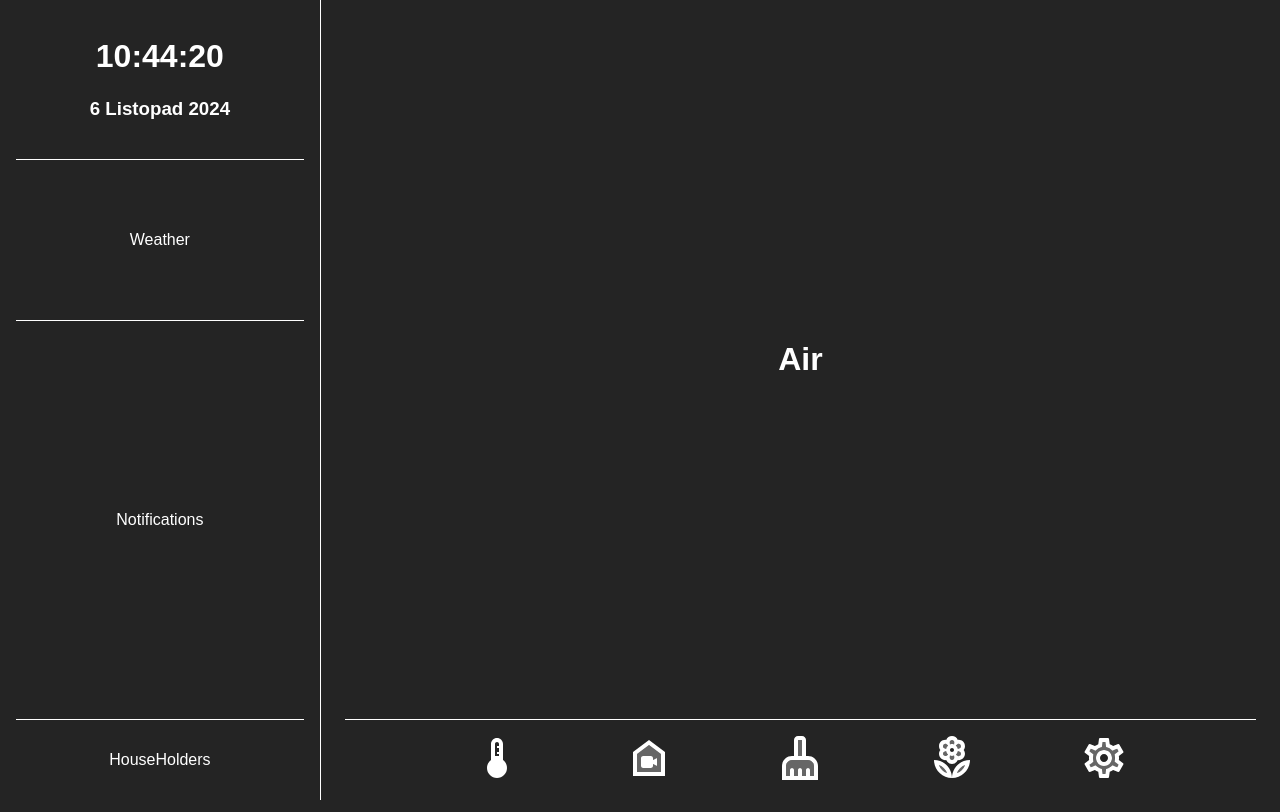
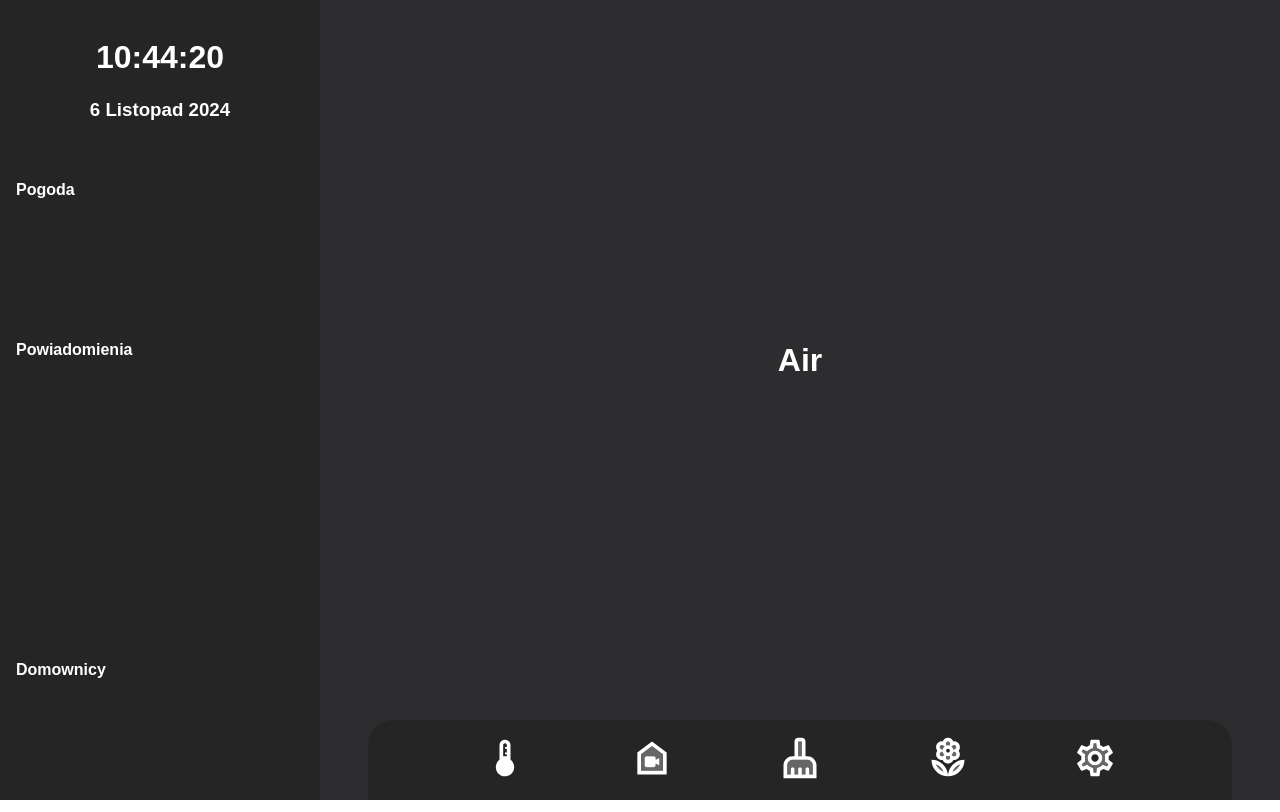
Before and after one commit to m-godlewski/boolhub, a React (Vite) app in the folder central_frontend/: page / in a window 1280 px wide. Built offline with nearby package versions, Linux system fonts and the light colour scheme.

Commit message:
BH-49 - UI restyled

```diff
--- a/central_frontend/src/components/HouseHolders/HouseHolders.jsx
+++ b/central_frontend/src/components/HouseHolders/HouseHolders.jsx
@@ -1,3 +1,7 @@
 export default function HouseHolders() {
-  return <div id="householders">HouseHolders</div>;
+  return (
+    <div id="householders">
+      <h4>Domownicy</h4>
+    </div>
+  );
 }
--- a/central_frontend/src/components/NavigationMenu/NavigationMenu.jsx
+++ b/central_frontend/src/components/NavigationMenu/NavigationMenu.jsx
@@ -10,23 +10,23 @@ export default function NavigationMenu({ onButtonClick, selectedButton }) {
     <div id="navigation-menu">
       <NavigationMenuTile
         onClick={() => onButtonClick("air")}
-        icon={<DeviceThermostatTwoToneIcon sx={{ fontSize: "6vh" }} />}
+        icon={<DeviceThermostatTwoToneIcon sx={{ fontSize: "5.5vh" }} />}
       />
       <NavigationMenuTile
         onClick={() => onButtonClick("monitoring")}
-        icon={<CameraIndoorTwoToneIcon sx={{ fontSize: "6vh" }} />}
+        icon={<CameraIndoorTwoToneIcon sx={{ fontSize: "5.5vh" }} />}
       />
       <NavigationMenuTile
         onClick={() => onButtonClick("cleaning")}
-        icon={<CleaningServicesTwoToneIcon sx={{ fontSize: "6vh" }} />}
+        icon={<CleaningServicesTwoToneIcon sx={{ fontSize: "5.5vh" }} />}
       />
       <NavigationMenuTile
         onClick={() => onButtonClick("plants")}
-        icon={<LocalFloristTwoToneIcon sx={{ fontSize: "6vh" }} />}
+        icon={<LocalFloristTwoToneIcon sx={{ fontSize: "5.5vh" }} />}
       />
       <NavigationMenuTile
         onClick={() => onButtonClick("settings")}
-        icon={<SettingsTwoToneIcon sx={{ fontSize: "6vh" }} />}
+        icon={<SettingsTwoToneIcon sx={{ fontSize: "5.5vh" }} />}
       />
     </div>
   );
--- a/central_frontend/src/components/Notifications/Notifications.jsx
+++ b/central_frontend/src/components/Notifications/Notifications.jsx
@@ -1,3 +1,7 @@
 export default function Notifications() {
-  return <div id="notifications">Notifications</div>;
+  return (
+    <div id="notifications">
+      <h4>Powiadomienia</h4>
+    </div>
+  );
 }
--- a/central_frontend/src/components/Weather/Weather.jsx
+++ b/central_frontend/src/components/Weather/Weather.jsx
@@ -1,3 +1,7 @@
 export default function Weather() {
-  return <div id="weather">Weather</div>;
+  return (
+    <div id="weather">
+      <h4>Pogoda</h4>
+    </div>
+  );
 }
--- a/central_frontend/src/index.css
+++ b/central_frontend/src/index.css
@@ -3,7 +3,6 @@
 body {
   margin: 0;
   padding: 0;
-  background-color: #242424;
   color: white;
   overflow: hidden;
   font-family: "Ubuntu", sans-serif;
@@ -28,7 +27,7 @@ body {
   flex-direction: column;
   align-items: center;
   justify-content: center;
-  border-right: 1px solid white;
+  background-color: #252526;
 }
 
 #clock {
@@ -38,7 +37,6 @@ body {
   flex-direction: column;
   align-items: center;
   justify-content: center;
-  border-bottom: 1px solid white;
   line-height: 0.5;
 }
 
@@ -46,27 +44,19 @@ body {
   width: 90%;
   height: 20%;
   display: flex;
-  align-items: center;
-  justify-content: center;
-  border-bottom: 1px solid white;
 }
 
 #notifications {
   width: 90%;
-  height: 50%;
+  height: 40%;
   display: flex;
-  align-items: center;
-  justify-content: center;
-  border-bottom: 1px solid white;
 }
 
 #householders {
   display: flex;
   width: 90%;
-  height: 10%;
+  height: 20%;
   display: flex;
-  align-items: center;
-  justify-content: center;
 }
 
 /* Right Panel */
@@ -78,6 +68,7 @@ body {
   flex-direction: column;
   align-items: center;
   justify-content: center;
+  background-color: #2d2d30;
 }
 
 #render-pattern {
@@ -86,7 +77,6 @@ body {
   display: flex;
   align-items: center;
   justify-content: center;
-  border-bottom: 1px solid white;
 }
 
 #navigation-menu {
@@ -95,6 +85,9 @@ body {
   display: flex;
   align-items: center;
   justify-content: center;
+  border-top-left-radius: 25px;
+  border-top-right-radius: 25px;
+  background-color: #252526;
 }
 
 #navigation-menu li {
```
